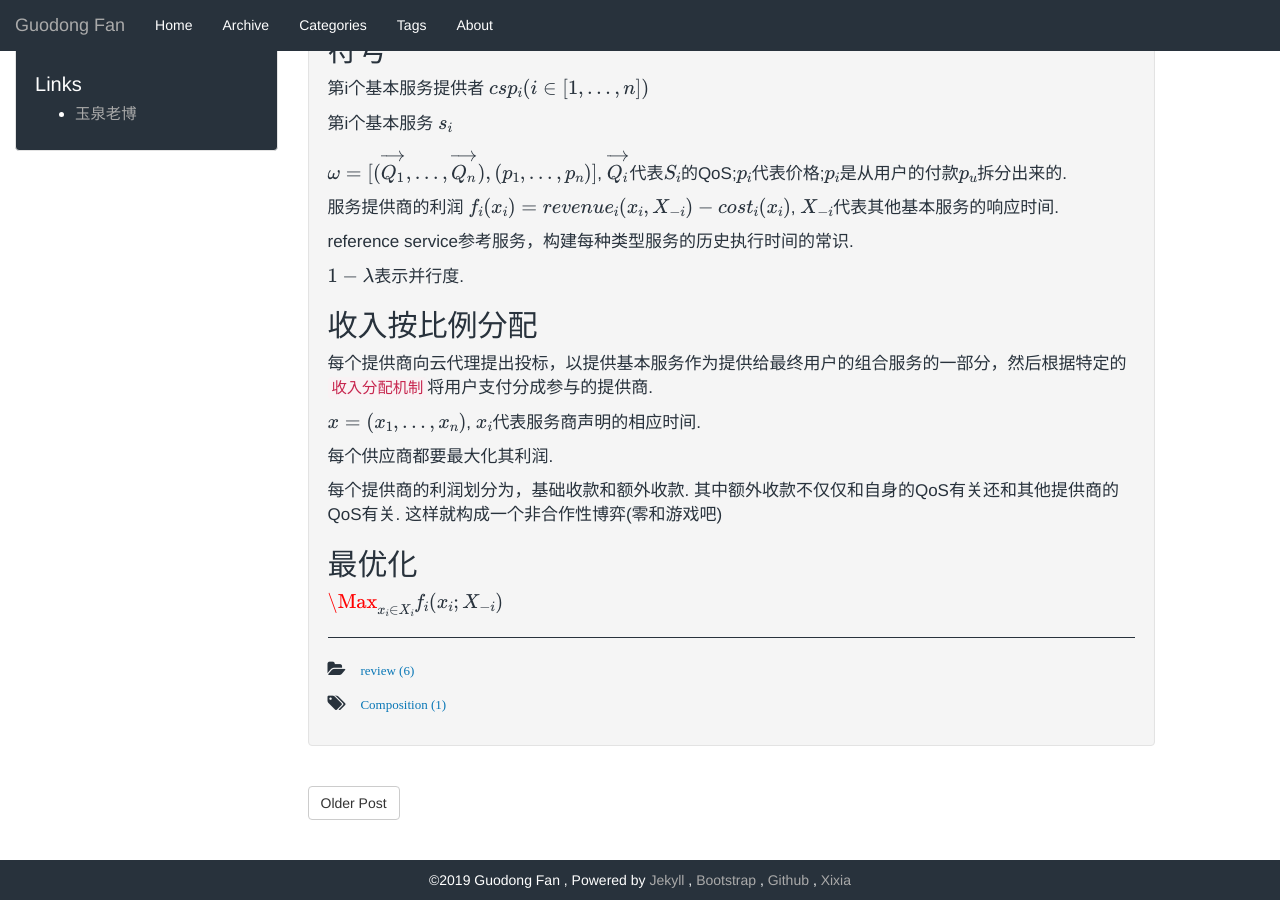
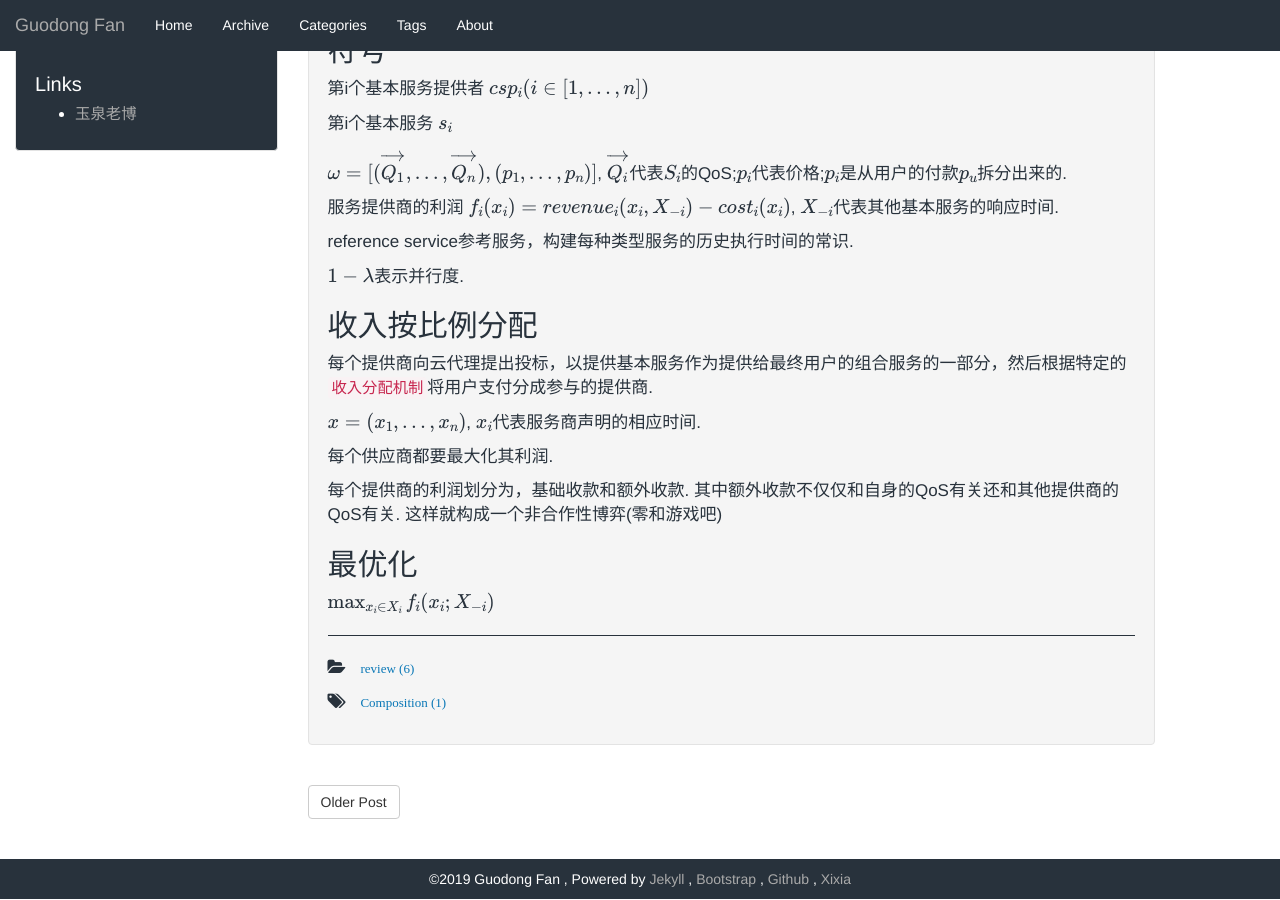
Before and after one commit to GuodongFan/GuodongFan.github.io, a Jekyll site: the page built from _posts/2019-07-31-Nash-Equilibrium-Composition.md, in a window 1280 px wide and 900 px high, scrolled down 620 px. Built offline with Jekyll 4.4.1, drawn with Linux system fonts in a browser that asks for light colours; our own code applies the rules of GitHub Pages for plain Markdown files; formulas are drawn with MathJax 3.

```diff
--- a/_posts/2019-07-31-Nash-Equilibrium-Composition.md
+++ b/_posts/2019-07-31-Nash-Equilibrium-Composition.md
@@ -44,4 +44,4 @@ $x=(x_1, ..., x_n)$, $x_i$代表服务商声明的相应时间.
 
 ## 最优化
 
-$\Max_{x_i \in X_i} f_i(x_i;X_{-i})$
+$\max_{x_i \in X_i} f_i(x_i;X_{-i})$
```
